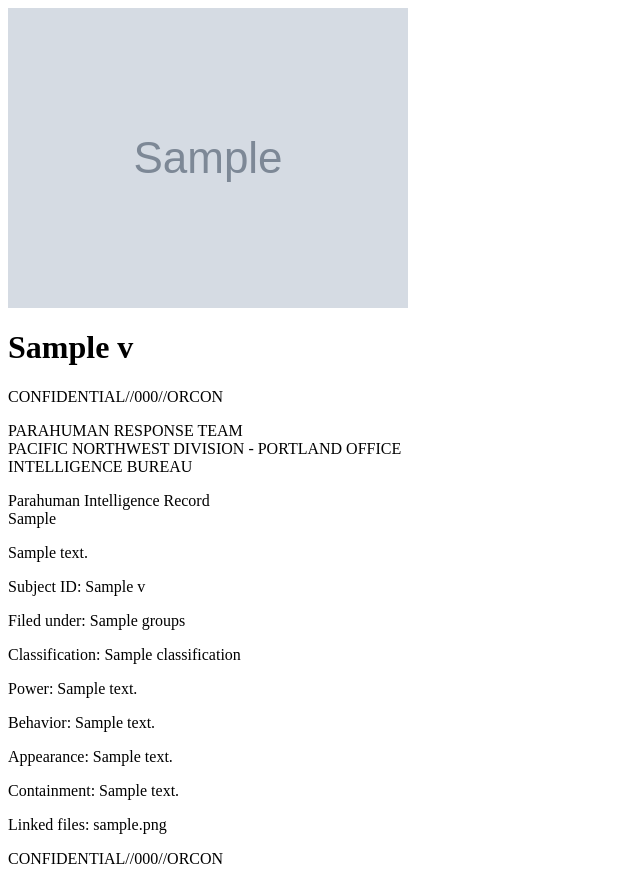
After one commit to sylae/DoaPK, a PHP site: template tpl/view_Cape.twig in a window 1280 px wide. The commit adds this page. Shown: the whole page, without its empty margins (0-640 px from the left). Run offline with PHP 8.4, Linux system fonts and the light colour scheme; the template is opened without the code that fills it: most values are stand-ins (such as "Sample title", 1, 10 or a date in 2020); grey boxes marked "Sample" are stand-in pictures; some libraries are stand-ins or nearby versions.

Commit message:
use twig for entry rendering

```diff
--- /dev/null
+++ b/tpl/view_Cape.twig
@@ -0,0 +1,56 @@
+{% if v.image is not null %}
+    <div class="capeImage">
+    <img src="{{ base }}/{{ v.image }}" />
+    </div>
+{% endif %}
+<h1>{{v.name}}</h1>
+<div class="prt">
+<p class="prtMinor">CONFIDENTIAL//{{ v.intelAgency|join('/') }}//ORCON</p>
+<p class="prtMinor">PARAHUMAN RESPONSE TEAM<br />
+  PACIFIC NORTHWEST DIVISION - PORTLAND OFFICE<br />
+  INTELLIGENCE BUREAU</p>
+
+<p class="prtMinor">Parahuman Intelligence Record<br />{{v.getLongTag()}}</p>
+
+
+{%if v.notePostPIR is not empty %}
+  <p class="prtMinor">{{ v.notePostPIR }}</p>
+{% endif %}
+
+<p><span class = "prtHeader">Subject ID</span>: {{ v.name }}</p>
+
+{%if v.groups|length > 0 %}
+  <p><span class="prtHeader">Filed under</span>: {{ v.groups|join(', ') }}</p>
+{% endif %}
+
+
+{%if v.classification|length > 0 %}
+  <p><span class="prtHeader">Classification</span>: {{ v.classification|join(', ') }}</p>
+{% endif %}
+
+{{ v.civID.pirString()|raw }}
+
+{%if v.notePower is not empty %}
+<p><span class="prtHeader">Power</span>: {{ v.notePower }}</p>
+{% endif %}
+
+{%if v.noteBehavior is not empty %}
+<p><span class="prtHeader">Behavior</span>: {{ v.noteBehavior }}</p>
+{% endif %}
+
+{%if v.noteAppearance is not empty %}
+<p><span class="prtHeader">Appearance</span>: {{ v.noteAppearance }}</p>
+{% endif %}
+
+{%if v.noteContainment is not empty %}
+  <p><span class="prtHeader">Containment</span>: {{ v.noteContainment }}</p>
+{%elseif v.classification|length > 0 %}
+  <p><span class="prtHeader">Containment</span>: Per Classification SOP.</p>
+{% endif %}
+
+{% if v.getRefs(v)|length > 0  %}
+  <p><span class="prtMinor"><span class="prtHeader">Linked files</span>: {{ v.linkedFilesString(v.getRefs(v))|raw }}</p>
+{% endif %}
+
+<p class="prtMinor">CONFIDENTIAL//{{ v.intelAgency|join('/') }}//ORCON</span></p>
+</div>
```
Also changed, not shown: src/PRT/Cape.php (+0 -64 lines), tpl/capes.twig (deleted, +0 -28 lines), tpl/view.twig (added, +23 -0 lines).
